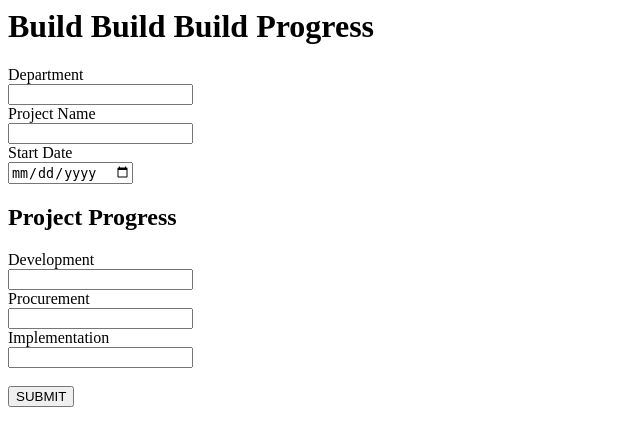
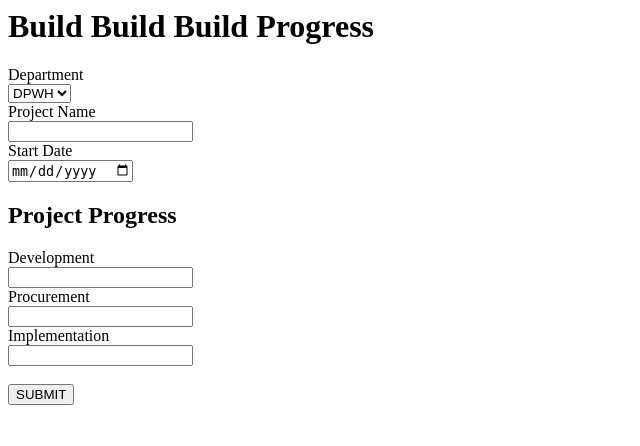
Before and after one commit to kramsuiluj/build-progress, a PHP site: page / in a window 1280 px wide. Shown: the top 446 px of the page, without its empty margins (0-640 px from the left). Run offline with PHP 8.4, Linux system fonts and the light colour scheme.

Commit message:
added index.js file

```diff
--- a/index.php
+++ b/index.php
@@ -53,7 +53,11 @@ if (isset($_POST['submit'])) {
             <h1>Build Build Build Progress</h1>
             <section>
                 <label for="">Department</label><br>
-                <input type="text" name="department">
+                <select name="department" id="">
+                    <option value="DPWH">DPWH</option>
+                    <option value="DOTr">DOTr</option>
+                    <option value="BCDA">BCDA</option>
+                </select>
             </section>
             <section>
                 <label for="">Project Name</label><br>
```
Also changed, not shown: index.js (added).
